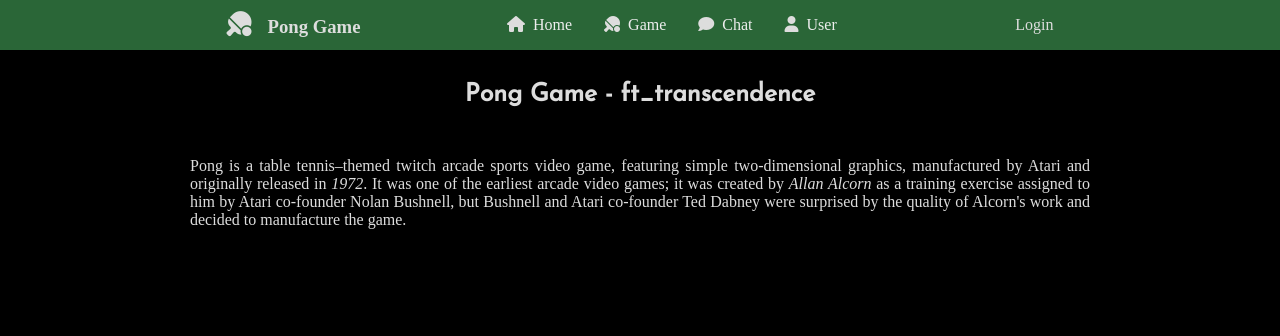
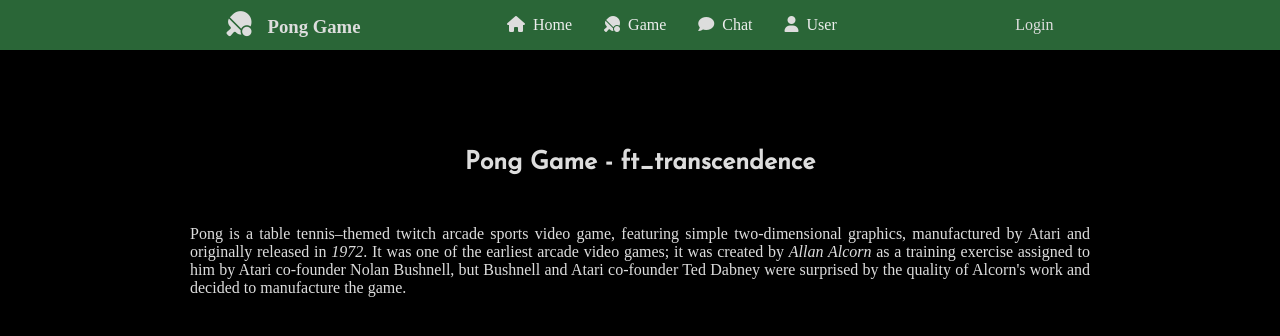
Before and after one commit to simon-ameye/42-ft_transcendence, a React (Create React App) app in the folder frontend/: page / in a window 1280 px wide. Shown: the top 336 px of the page. Built offline with nearby package versions, Linux system fonts and the light colour scheme; a web font is replaced by a local one.

Commit message:
GameDisplay done, starting gameEngine (clean)

```diff
--- a/frontend/src/components/User/index.tsx
+++ b/frontend/src/components/User/index.tsx
@@ -24,14 +24,6 @@
 			setUserToken(res.data.access_token);
 			//sessionStorage.setItem('token', JSON.stringify(userToken));
 		}).catch(err => console.log(err))
-		setTimeout(() => {}, 1000)
-		axios.post('http://localhost:3001/auth/signin', {
-			email: userMail,
-			password: userPass
-		}).then (res => {
-			console.log(res.config.data);
-		}).catch(err => console.log(err)
-		)
 	}
 
 	return (
--- a/frontend/src/index.tsx
+++ b/frontend/src/index.tsx
@@ -2,8 +2,6 @@
 import React from 'react';
 import './styles/styles.scss';
 import { createRoot } from 'react-dom/client'
-
-
 
 const element = document.getElementById('root');
 const root = createRoot(element!);
--- a/frontend/src/layouts/Authenticated/index.tsx
+++ b/frontend/src/layouts/Authenticated/index.tsx
@@ -1,11 +1,12 @@
 import { PropsWithChildren } from "react";
 import Navbar from "../../components/Navbar";
+import './style.scss'
 
 const AuthenticatedLayout = (props: PropsWithChildren) => {
 	return (
 		<>
 			<Navbar />
-			<div className="authenticated-layuout">
+			<div className="authenticated-layout">
 				{props.children}
 			</div>
 		</>
--- /dev/null
+++ b/frontend/src/layouts/Authenticated/style.scss
@@ -0,0 +1,6 @@
+.authenticated-layout {
+	margin-top: 100px;
+	display: flex;
+	align-items: center;
+	justify-content: center;
+}
```
